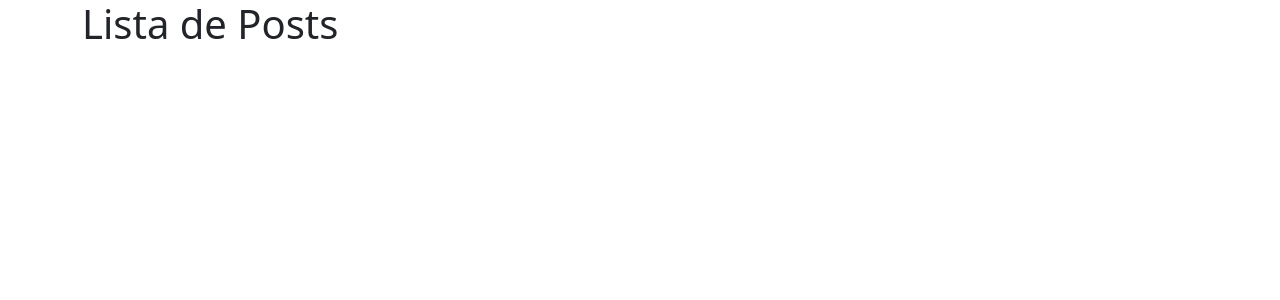
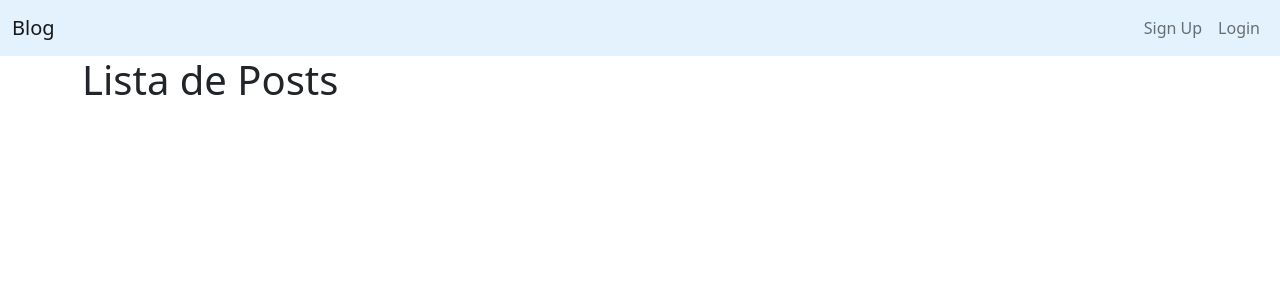
Before and after one commit to vmarialuzm/django_blog, a Django app: page /blog/ in a window 1280 px wide. Shown: the top 300 px of the page. Run offline with Django 4.2, Linux system fonts and the light colour scheme; data that the repository does not hold is empty.

Commit message:
agregué el navbar

```diff
--- a/users/templates/base.html
+++ b/users/templates/base.html
@@ -14,6 +14,7 @@
   </head>
   <body>
 
+    {% include 'navbar.html' %}
     <div class="container">
 
       {% if messages %}
--- /dev/null
+++ b/users/templates/navbar.html
@@ -0,0 +1,30 @@
+<nav class="navbar navbar-expand-lg bg-body-tertiary" style="background-color: #e3f2fd;">
+    <div class="container-fluid">
+      <a class="navbar-brand" href="#">Blog</a>
+      <button class="navbar-toggler" type="button" data-bs-toggle="collapse" data-bs-target="#navbarSupportedContent" aria-controls="navbarSupportedContent" aria-expanded="false" aria-label="Toggle navigation">
+        <span class="navbar-toggler-icon"></span>
+      </button>
+      <div class="collapse navbar-collapse" id="navbarSupportedContent">
+        <ul class="navbar-nav ms-auto mb-2 mb-lg-0">
+
+          {% if user.is_authenticated %}
+          <li class="nav-item">
+            <a class="nav-link" href="#">Logout</a>
+          </li>
+          <li class="nav-item">
+            <a class="nav-link" href="#">Home</a>
+          </li>
+
+          {% else %}
+          <li class="nav-item">
+            <a class="nav-link" href="#">Sign Up</a>
+          </li>
+          <li class="nav-item">
+            <a class="nav-link" href="#">Login</a>
+          </li>
+
+          {% endif %}
+        </ul>
+      </div>
+    </div>
+</nav>
```
